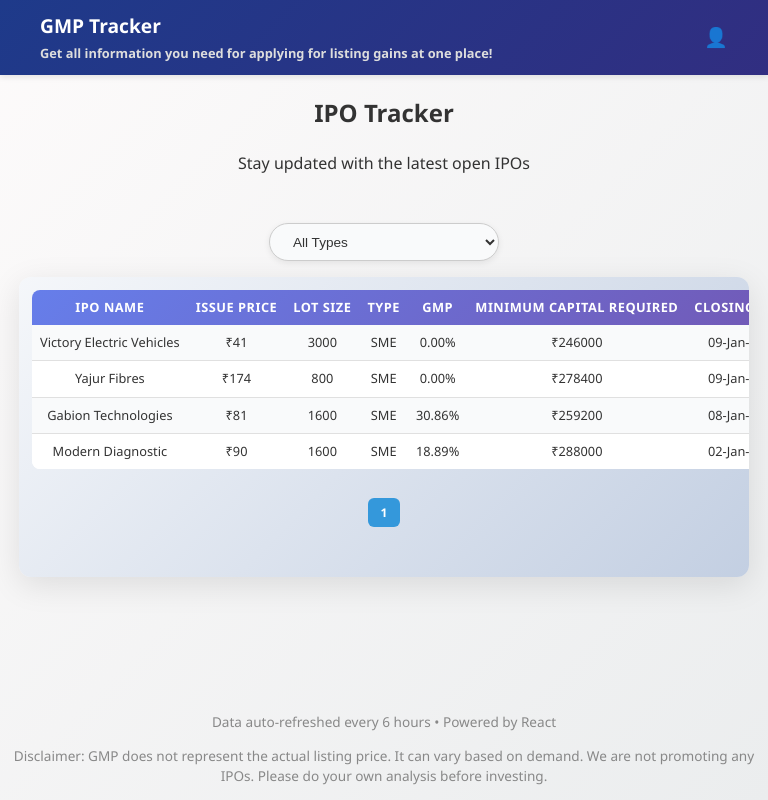
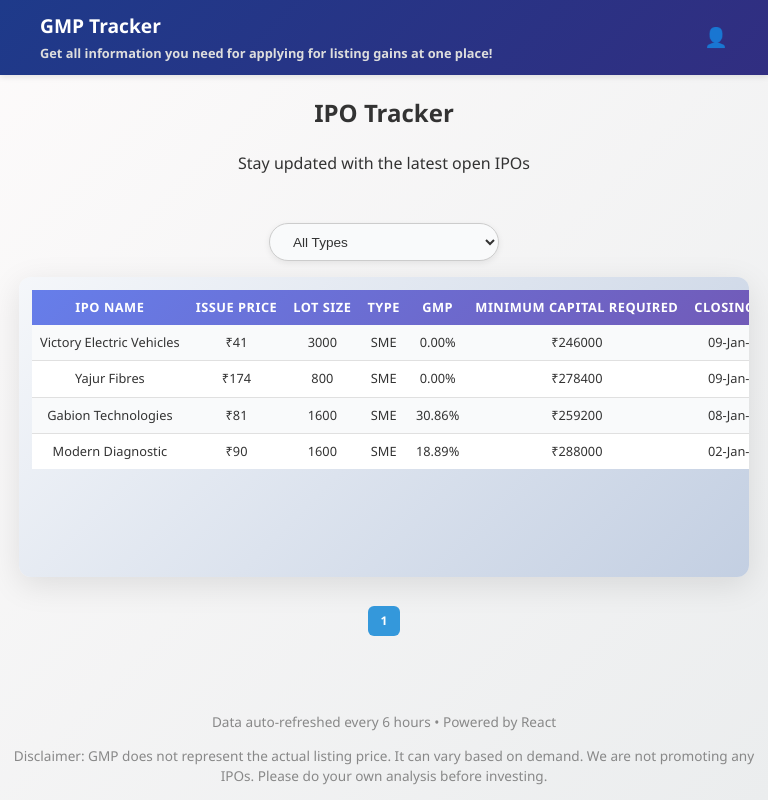
Before and after one commit to Ghost0028/IPO-Tracker, a React (Vite) app in the folder ipo_tracker/: page / in a window 768 px wide. Built offline with nearby package versions, Linux system fonts and the light colour scheme.

Commit message:
Fixed responsiveness completely

```diff
--- a/ipo_tracker/src/App.css
+++ b/ipo_tracker/src/App.css
@@ -1,9 +1,3 @@
-/* Global reset */
-* {
-  box-sizing: border-box; /* padding included in width */
-}
-
-/* Body & HTML */
 body, html {
   margin: 0;
   padding: 0;
@@ -11,12 +5,11 @@ body, html {
   background: linear-gradient(135deg, #fdfbfb 0%, #ebedee 100%);
   color: #333;
   min-height: 100vh;
-  width: 100%;
+  max-width: 100%;
 
-  overflow-y: auto ;
-   overflow-x: hidden;
+
 }
-
+ * { box-sizing: border-box; /* padding included in width */ }
 /* Root mount point created by React */
 #root {
   width: 100%;
@@ -30,31 +23,28 @@ body, html {
   flex: 1;                     /* take all available space inside #root */
   display: flex;
   flex-direction: column;       /* stack header, table, footer */
-  align-items: stretch;
+  align-items: center;          /* center horizontally */
   justify-content: flex-start;  /* keep content at top */
   text-align: center;
   width: 100%;
-  padding-top: 0;
-  margin-top: 0;
+  padding-top: 0%;
+  box-sizing: border-box;
+  margin-top: 0%;
 }
 
-/* Header */
 .page-header {
   margin-bottom: 2rem;
 }
 
-/* Footer */
 .page-footer {
   margin-top: auto;   /* push footer to bottom if content is short */
   font-size: 0.85rem;
   color: #888;
 }
-
 .disclaimer {
   margin-top: 0.5rem;
   font-size: 0.75rem;
   color: #999;
   max-width: 800px;
   line-height: 1.4;
-  text-align: center;
 }
--- a/ipo_tracker/src/components/IpoTable.css
+++ b/ipo_tracker/src/components/IpoTable.css
@@ -29,7 +29,7 @@
   font-family: 'Segoe UI', Tahoma, Geneva, Verdana, sans-serif;
   background: white;
   border-radius: 8px;
-  overflow: hidden;
+
   margin: 0 auto;
 }
 
@@ -134,6 +134,14 @@
   margin-bottom: 1rem;
   gap: 0.5rem;
   flex-wrap: wrap;
+
+}
+
+select {
+  width: 30%;
+}
+.top-div {
+  max-width: 100%; /*This line fixed my issue of horizontal scrolling beyond screen size*/
 }
 
 .filter-bar label {
@@ -163,18 +171,19 @@
 /* -------------------- Responsive Design -------------------- */
 
 /* Small phones: enable scroll, compact table */
-@media (max-width: 1050px) {
+@media (max-width:450px) and (min-width:0px){
   .ipo-table-container {
-    width: 95%;
+    width: 90%;
     padding: 0.8rem;
     margin: 1rem auto;
-    overflow-x: auto;           /* ✅ enable horizontal scroll */
-    -webkit-overflow-scrolling: touch;
+    overflow-x: auto;
+
   }
 
   .ipo-table {
     min-width: 700px;           /* ✅ force table wider than viewport */
     table-layout: auto;         /* ✅ natural column sizing */
+
   }
 
   .ipo-table thead th,
@@ -192,27 +201,51 @@
   .filter-bar {
     flex-direction: column;
     gap: 0.3rem;
+
+  }
+
+  .filter-bar select {
+
+    max-width: 50%;
+    font-size: 0.7rem;
+  }
+}
+@media (min-width:451px) and (max-width: 1050px) {
+  .ipo-table-container {
+    width: 95%;
+    padding: 0.8rem;
+    margin: 1rem auto;
+    overflow-x: auto;
+    -webkit-overflow-scrolling: touch;
+  }
+
+  .ipo-table {
+    min-width: 700px;           /* ✅ force table wider than viewport */
+    table-layout: auto;         /* ✅ natural column sizing */
+
+  }
+
+  .ipo-table thead th,
+  .ipo-table td {
+    white-space: nowrap;        /* ✅ keep single-line cells */
+    font-size: 0.8rem;
+    padding: 0.5rem;
+  }
+
+  .pagination button {
+    font-size: 0.75rem;
+    padding: 0.4rem 0.8rem;
+  }
+
+  .filter-bar {
+    flex-direction: column;
+    gap: 0.3rem;
+
   }
 
   .filter-bar select {
 
     max-width: 100%;
-    font-size: 0.85rem;
-  }
-}
-
-/* Tablets */
-/* @media (max-width: 768px) {
-  .ipo-table-container {
-    width: 90%;
-    padding: 1rem;
-  }
-
-  .ipo-table thead th {
-    font-size: 0.85rem;
-  }
-
-  .ipo-table td {
     font-size: 0.85rem;
   }
 }
@@ -232,4 +265,4 @@
   .ipo-table td {
     font-size: 1rem;
   }
-} */
+}
--- a/ipo_tracker/src/components/IpoTable.jsx
+++ b/ipo_tracker/src/components/IpoTable.jsx
@@ -34,7 +34,7 @@ function IpoTable() {
   const totalPages = Math.ceil(filtered_data.length / rowsPerPage);
 
   return (
-    <div>
+    <div className='top-div'>
     <div className='filter-bar'>
     <select  onChange={(e)=> {
       setFilterType(e.target.value)
@@ -83,7 +83,9 @@ function IpoTable() {
         </table>
 
       )}
-      {currentRows.length >0 && (<div className="pagination">
+
+    </div>
+    {currentRows.length >0 && (<div className="pagination">
         {Array.from({ length: totalPages }, (_, i) => (
             <button key={i} onClick={() => setCurrentPage(i + 1)}
               className={currentPage === i + 1 ? "active" : ""}
@@ -94,7 +96,6 @@ function IpoTable() {
     </div>
       )}
     </div>
-    </div>
   );
 }
 
```
